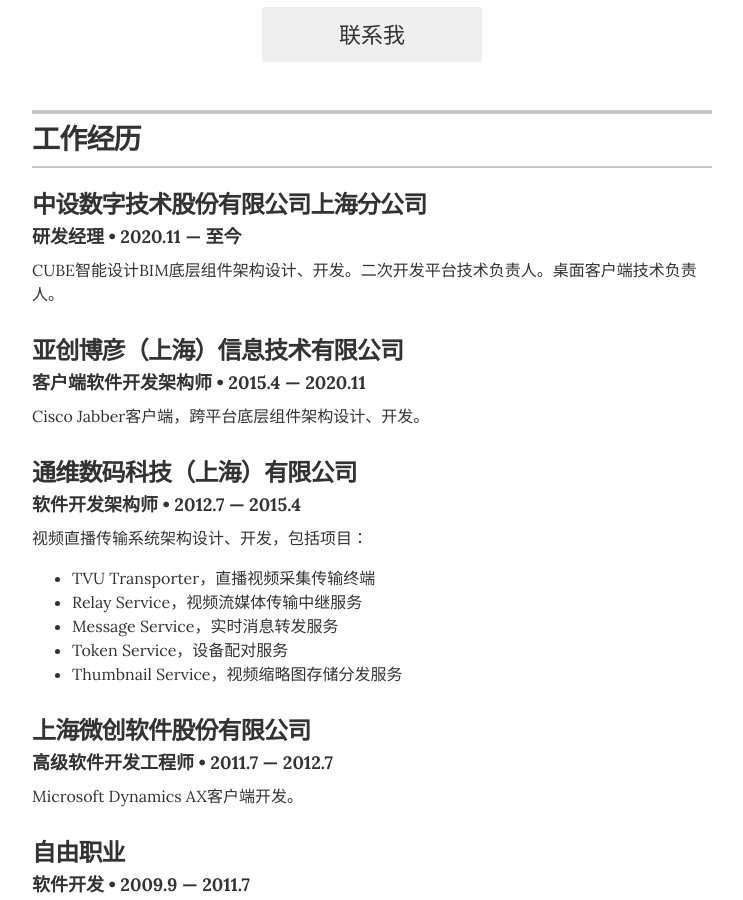
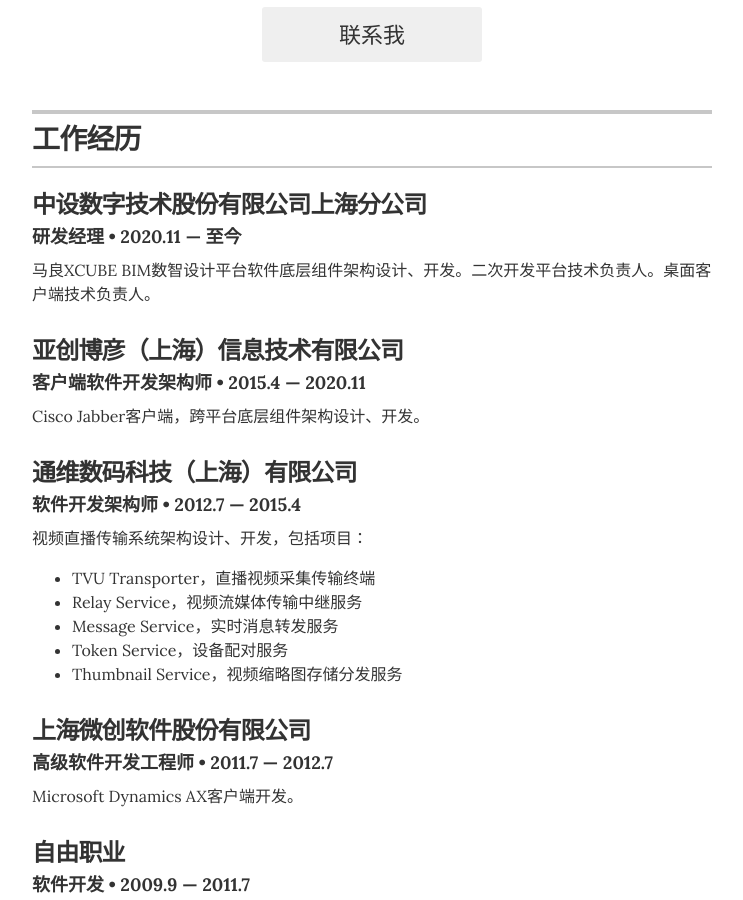
Before and after one commit to missdeer/fanresume, a Jekyll site: the page built from index.html, in a window 1280 px wide and 900 px high, scrolled down 508 px. Shown: the whole window, without its empty margins (268-1011 px from the left). Built offline with Jekyll 4.4.1, drawn with Linux system fonts in a browser that asks for light colours.

Commit message:
Update resume.html

```diff
--- a/_layouts/resume.html
+++ b/_layouts/resume.html
@@ -54,7 +54,7 @@
         <div class="resume-item" itemscope itemprop="worksFor" itemtype="http://schema.org/Organization">
           <h3 class="resume-item-title" itemprop="name">中设数字技术股份有限公司上海分公司</h3>
           <h4 class="resume-item-details" itemprop="description">研发经理 &bull; 2020.11 &mdash; 至今</h4>
-          <p class="resume-item-copy">CUBE智能设计BIM底层组件架构设计、开发。二次开发平台技术负责人。桌面客户端技术负责人。</p>
+          <p class="resume-item-copy">马良XCUBE BIM数智设计平台软件底层组件架构设计、开发。二次开发平台技术负责人。桌面客户端技术负责人。</p>
         </div><!-- end of resume-item -->
 
         <div class="resume-item" itemscope itemprop="worksFor" itemtype="http://schema.org/Organization">
```
